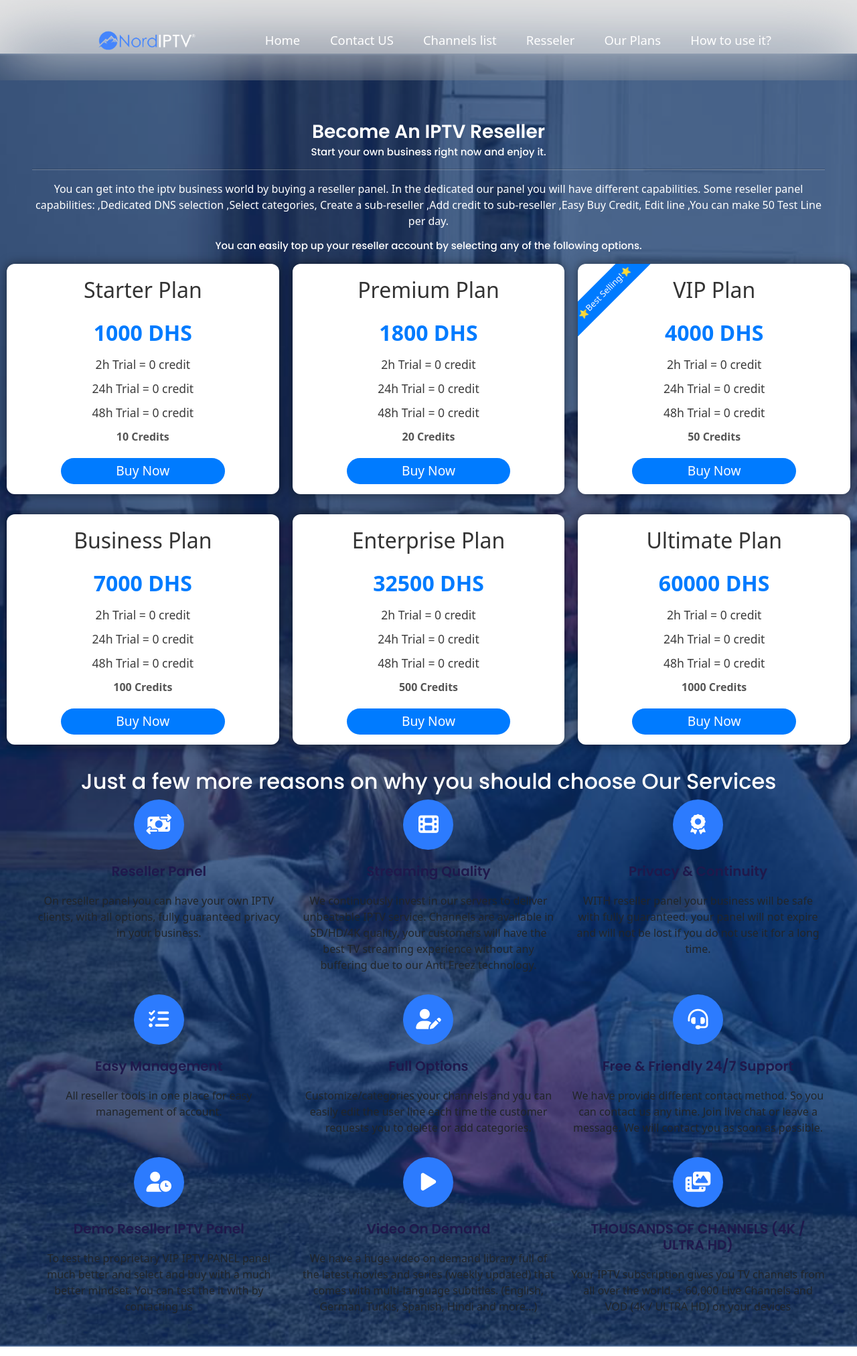
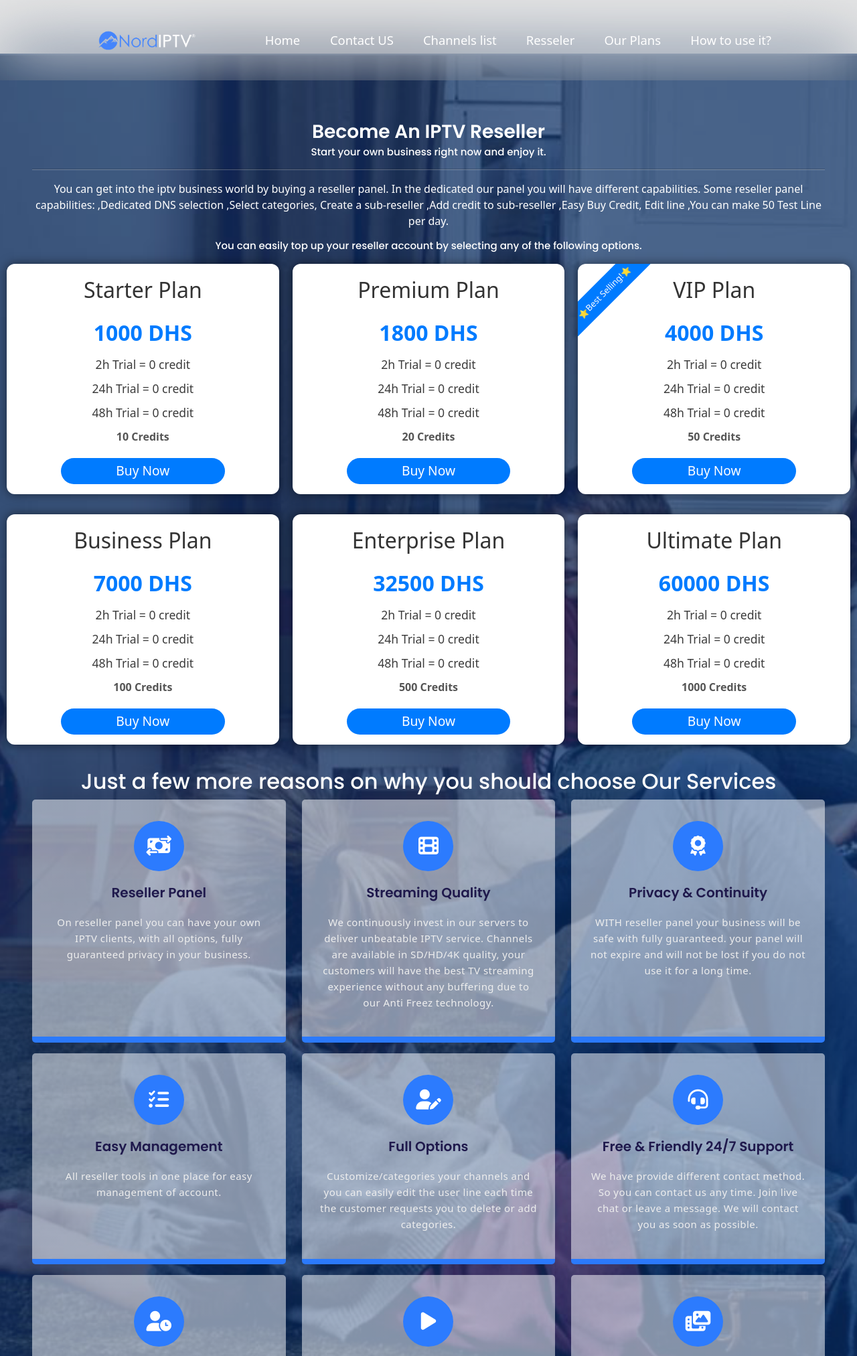
Before and after one commit to marvaluxe/nordiptv.github.io, a PHP site: page /iptv-resseler.html in a window 1280 px wide. Shown: the top 2025 px of the page at 67% size. Run offline with PHP 8.4, Linux system fonts and the light colour scheme; some libraries are stand-ins or nearby versions.

Commit message:
Update style.css

```diff
--- a/style.css
+++ b/style.css
@@ -1226,7 +1226,19 @@ section div h1 {
     cursor: pointer;
     transition: 0.5s;
 }
-
+.card12 {
+    width: 100%;
+    height: 100%;
+    padding: 2em 1.5em;
+    background: linear-gradient(rgba(255, 255, 255, 0.5) 50%, #2c7bfe 50%);
+    background-size: 100% 200%;
+    background-position: 0 2.5%;
+    border-radius: 5px;
+    box-shadow: 0 0 35px rgba(0, 0, 0, 0.12);
+    cursor: pointer;
+    transition: 0.5s;
+
+}
 .abt_prg {
     font-size: 17px;
     text-align: left;
@@ -1245,7 +1257,12 @@ section div h1 {
     line-height: 1.6;
     letter-spacing: 0.03em;
 }
-
+.serv_parg2 {
+    color: #eeeeee;
+    font-size: 15px;
+    line-height: 1.6;
+    letter-spacing: 0.03em;
+}
 .icon-wrapper {
     background-color: #2c7bfe;
     position: relative;
@@ -1291,6 +1308,22 @@ section div h1 {
 }
 
 
+.card12:hover {
+    background-position: 0 100%;
+}
+
+.card12:hover .icon-wrapper {
+    background-color: #ffffff;
+    color: #2c7bfe;
+}
+
+.card12:hover h3 {
+    color: #ffffff;
+}
+
+.card12:hover p {
+    color: #f0f0f0;
+}
 
 
 
```
